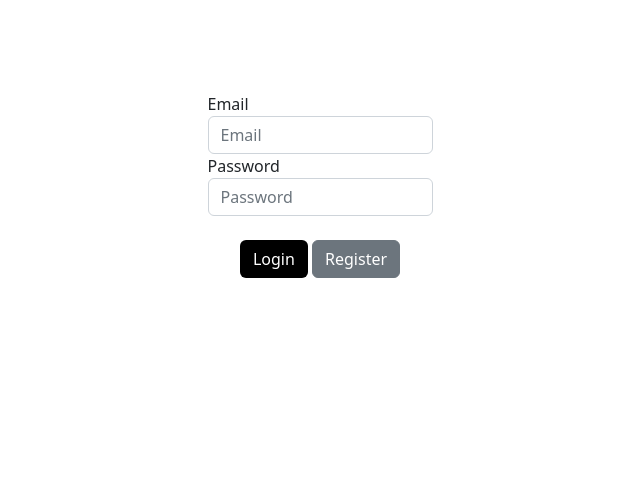
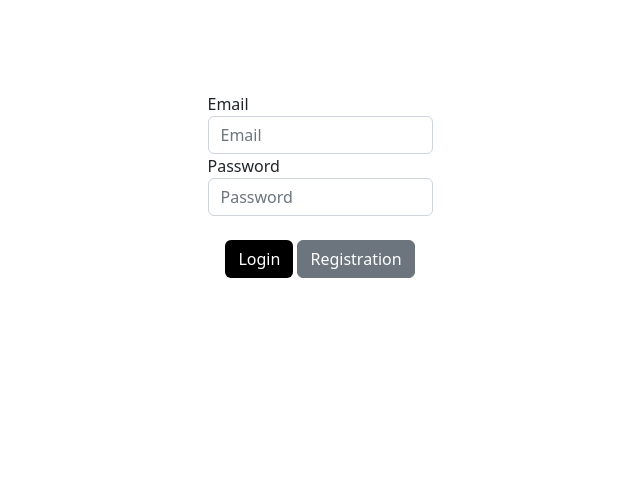
Before and after one commit to sitdoff/Cabinets, a Django app: page /accounts/login/ in a window 1280 px wide. Shown: the part 357-834 px from the top of the page, without its empty margins (320-960 px from the left). Run offline with Django 5.2, Linux system fonts and the light colour scheme; some libraries are stand-ins or nearby versions.

Commit message:
add registration links

```diff
--- a/freelance/templates/base.html
+++ b/freelance/templates/base.html
@@ -49,11 +49,9 @@
                                data-bs-toggle="dropdown"
                                aria-expanded="false">{{ request.user }}</a>
                             <ul class="dropdown-menu" aria-labelledby="navbarDropdown">
+                                {% if user.is_authenticated %}
                                     <li>
-                                    <a class="dropdown-item" href="{% url 'registration' %}">Registration</a>
-                                </li>
-                                <li>
-                                    <a class="dropdown-item" href="{% url 'login' %}">Login</a>
+                                        <hr class="dropdown-divider" />
                                     </li>
                                     <li>
                                         <form method="post" action="{% url 'logout' %}?next=/accounts/login/">
@@ -61,9 +59,17 @@
                                             <button type="submit" class="btn btn-link dropdown-item">Logout</button>
                                         </form>
                                     </li>
+                                {% else %}
+                                    <li>
+                                        <a class="dropdown-item" href="{% url 'login' %}">Login</a>
+                                    </li>
+                                    <li>
+                                        <a class="dropdown-item" href="{% url 'registration' %}">Registration</a>
+                                    </li>
                                     <li>
                                         <hr class="dropdown-divider" />
                                     </li>
+                                {% endif %}
                                 <!-- <li> -->
                                 <!--     <a class="dropdown-item" href="#!">Popular Items</a> -->
                                 <!-- </li> -->
--- a/freelance/templates/registration/login.html
+++ b/freelance/templates/registration/login.html
@@ -30,7 +30,7 @@
                         <br />
                         <div class="col text-center">
                             <button type="submit" class="btn btn-black">Login</button>
-                            <button type="submit" class="btn btn-secondary">Register</button>
+                            <a href="{% url 'registration' %}" class="btn btn-secondary">Registration</a>
                         </div>
                         {{ form.errors }}
                     </form>
```
Lines whose indentation alone changed are shown as unchanged.
